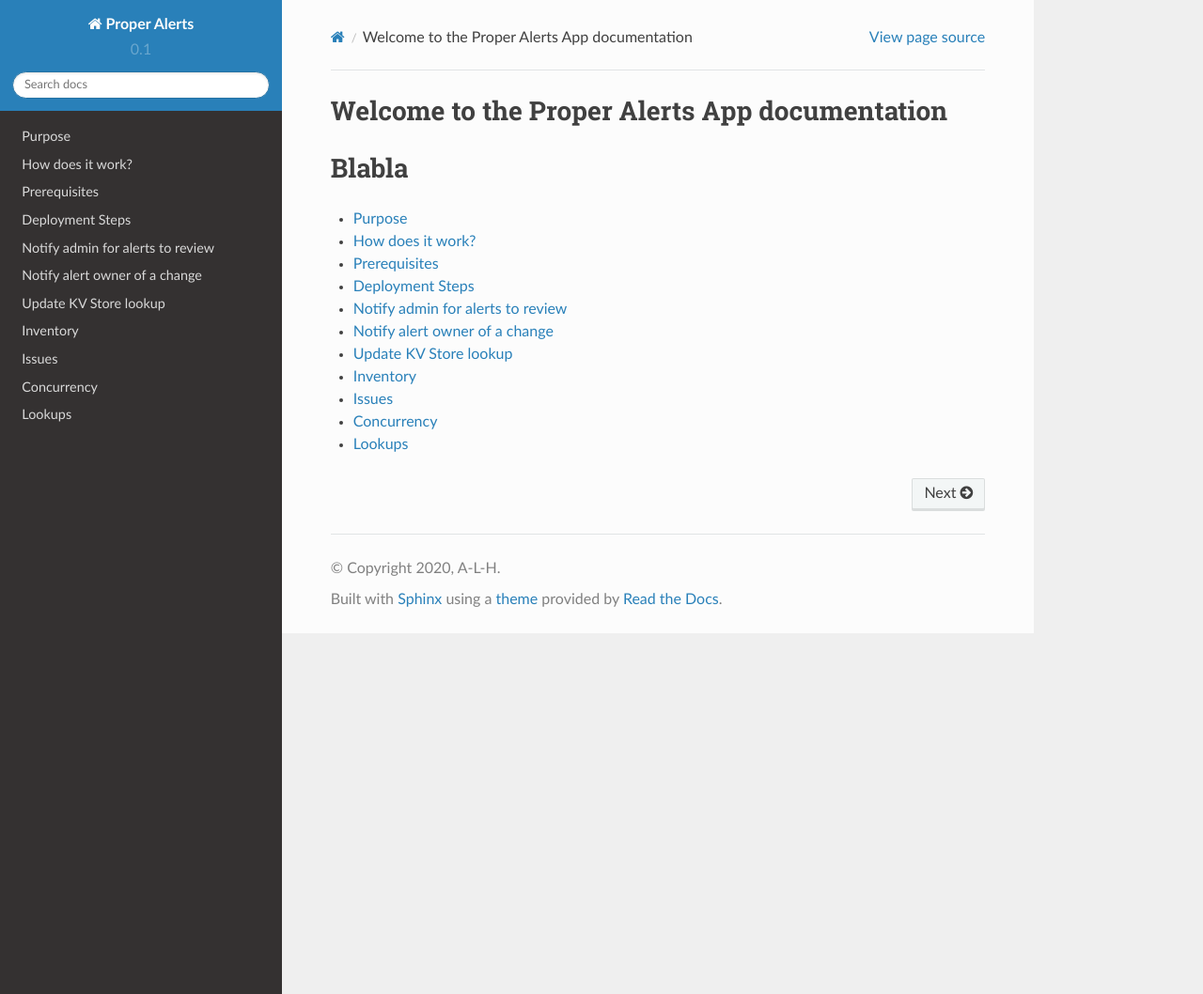
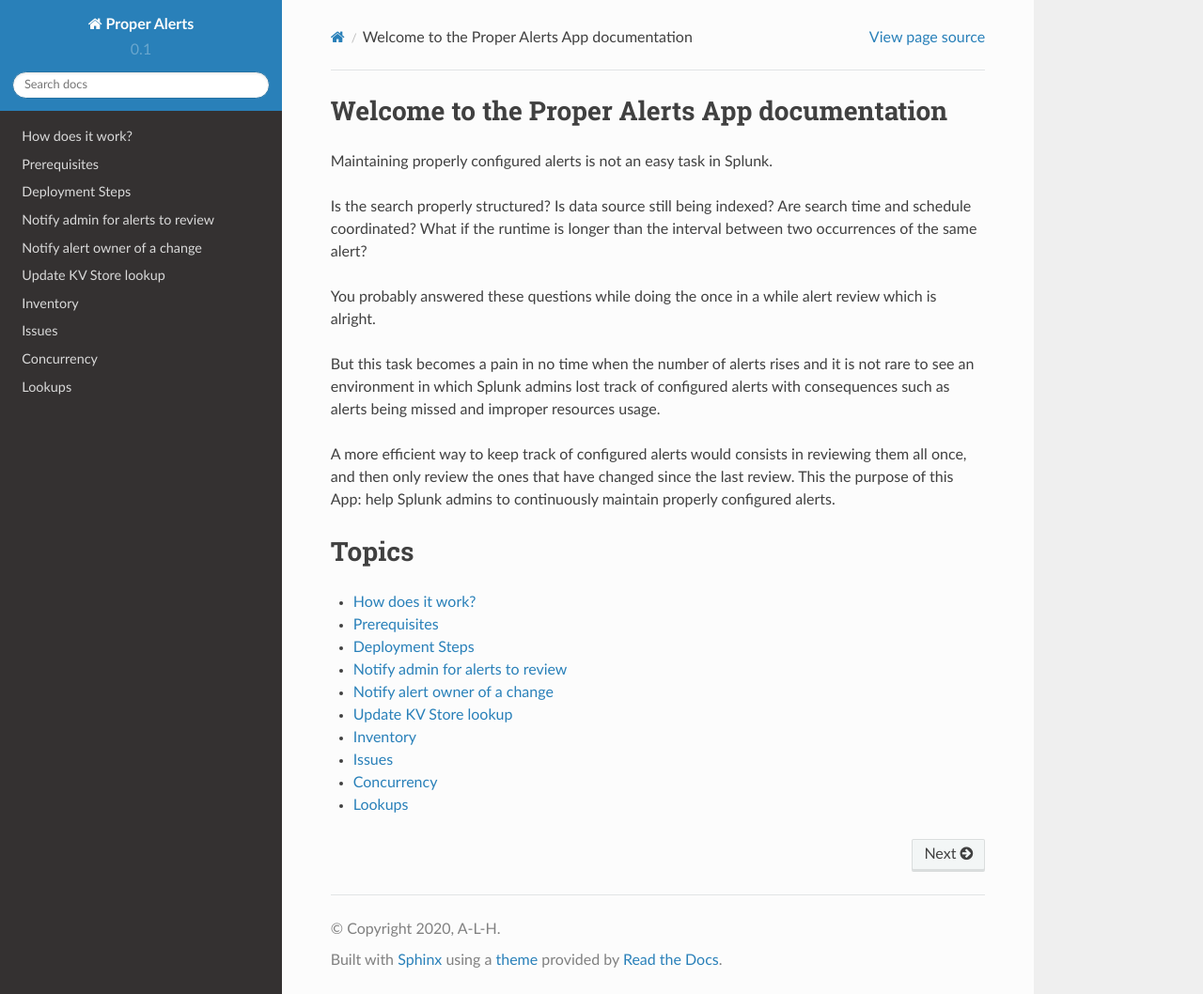
Before and after one commit to a-l-h/splunk-app-proper-alerts, a Sphinx documentation site: the page built from doc/index.rst, in a window 1280 px wide and 1058 px high. Shown: the whole window at 94% size. Built offline with Sphinx 7.4.7 and the Read the Docs theme 2.0.0, drawn with Linux system fonts in a browser that asks for light colours.

Commit message:
Update index.rst

```diff
--- a/doc/index.rst
+++ b/doc/index.rst
@@ -6,15 +6,23 @@
 Welcome to the Proper Alerts App documentation
 ==============================================
 
+Maintaining properly configured alerts is not an easy task in Splunk.
+
+Is the search properly structured? Is data source still being indexed? Are search time and schedule coordinated? What if the runtime is longer than the interval between two occurrences of the same alert?
+
+You probably answered these questions while doing the once in a while alert review which is alright.
+
+But this task becomes a pain in no time when the number of alerts rises and it is not rare to see an environment in which Splunk admins lost track of configured alerts with consequences such as alerts being missed and improper resources usage.
+
+A more efficient way to keep track of configured alerts would consists in reviewing them all once, and then only review the ones that have changed since the last review. This the purpose of this App: help Splunk admins to continuously maintain properly configured alerts.
 
 
-Blabla
-=============
+Topics
+======
 
 .. toctree::
    :maxdepth: 1
 
-   purpose.rst
    overview.rst
    install.rst
    alerts.rst
```
